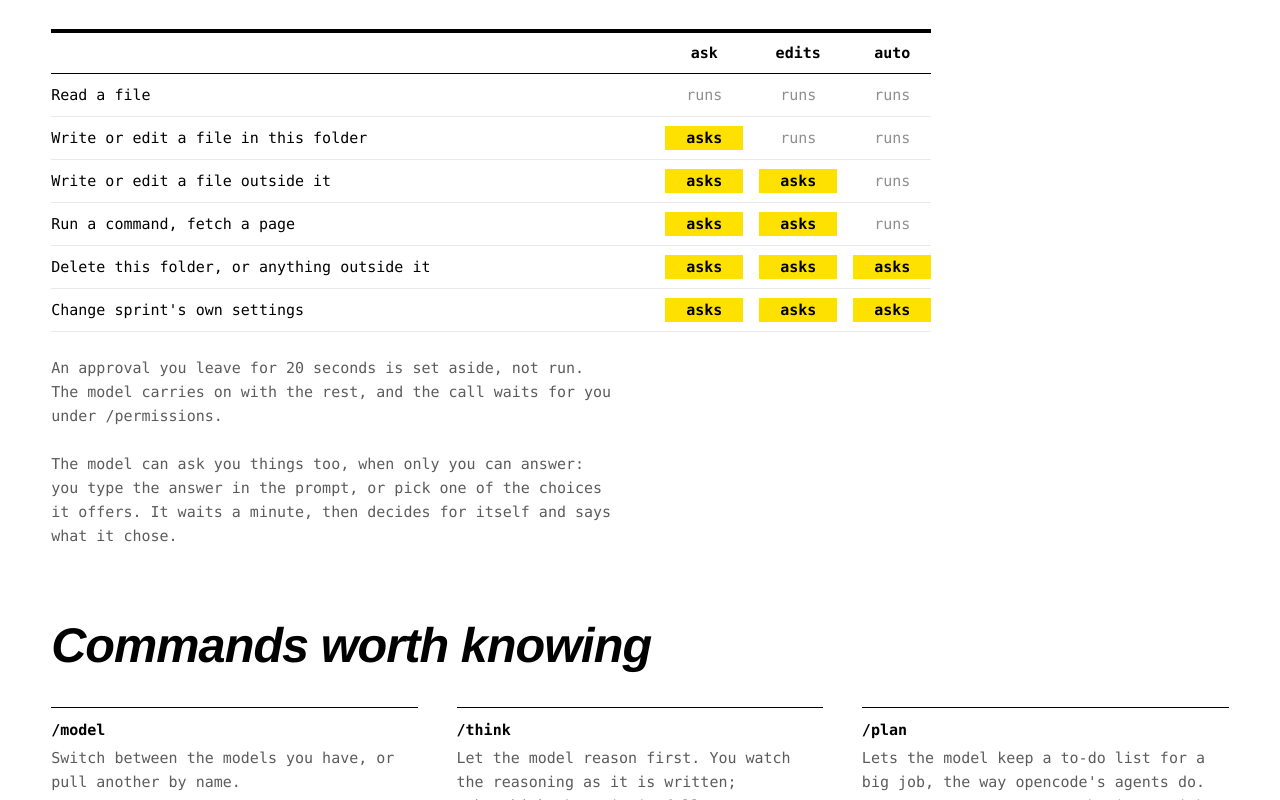
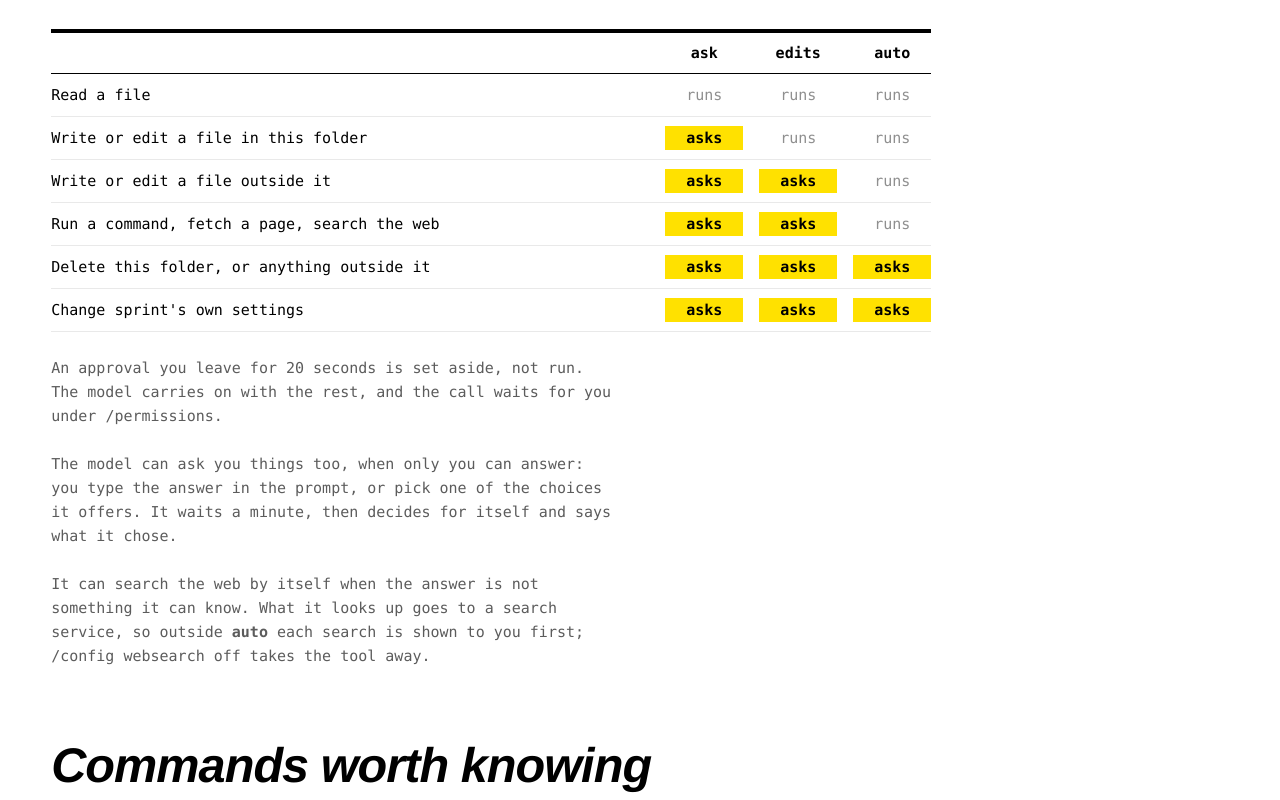
Before and after one commit to Vasiniks/sprint, a plain HTML site: page sitegen/page.html in a window 1280 px wide. Shown: the part 4168-4968 px from the top of the page. Drawn offline with Linux system fonts and the light colour scheme.

Commit message:
Site: the model can search the web, and what that sends
Co-Authored-By: Claude Fable 5.2 <noreply@anthropic.com>

```diff
--- a/sitegen/page.html
+++ b/sitegen/page.html
@@ -443,12 +443,13 @@ hello world</div></div>
     <div class="rr" role="row"><span role="rowheader">Read a file</span><i role="cell">runs</i><i role="cell">runs</i><i role="cell">runs</i></div>
     <div class="rr" role="row"><span role="rowheader">Write or edit a file in this folder</span><u role="cell">asks</u><i role="cell">runs</i><i role="cell">runs</i></div>
     <div class="rr" role="row"><span role="rowheader">Write or edit a file outside it</span><u role="cell">asks</u><u role="cell">asks</u><i role="cell">runs</i></div>
-    <div class="rr" role="row"><span role="rowheader">Run a command, fetch a page</span><u role="cell">asks</u><u role="cell">asks</u><i role="cell">runs</i></div>
+    <div class="rr" role="row"><span role="rowheader">Run a command, fetch a page, search the web</span><u role="cell">asks</u><u role="cell">asks</u><i role="cell">runs</i></div>
     <div class="rr" role="row"><span role="rowheader">Delete this folder, or anything outside it</span><u role="cell">asks</u><u role="cell">asks</u><u role="cell">asks</u></div>
     <div class="rr" role="row"><span role="rowheader">Change sprint's own settings</span><u role="cell">asks</u><u role="cell">asks</u><u role="cell">asks</u></div>
   </div>
   <p class="note">An approval you leave for 20 seconds is set aside, not run. The model carries on with the rest, and the call waits for you under <code>/permissions</code>.</p>
   <p class="note">The model can ask you things too, when only you can answer: you type the answer in the prompt, or pick one of the choices it offers. It waits a minute, then decides for itself and says what it chose.</p>
+  <p class="note">It can search the web by itself when the answer is not something it can know. What it looks up goes to a search service, so outside <b>auto</b> each search is shown to you first; <code>/config websearch off</code> takes the tool away.</p>
 </section>
 
 <section id="commands">
```
Also changed, not shown: site/index.html (+2 -1 lines).
